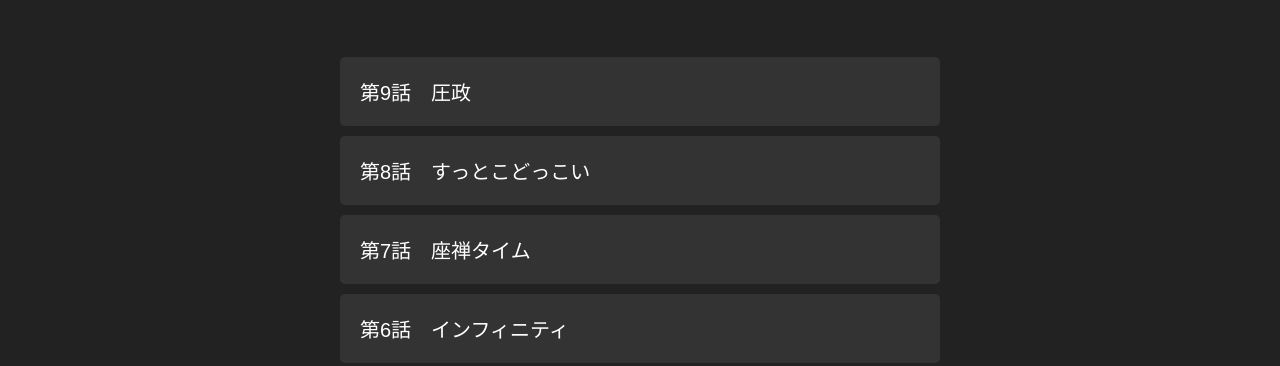
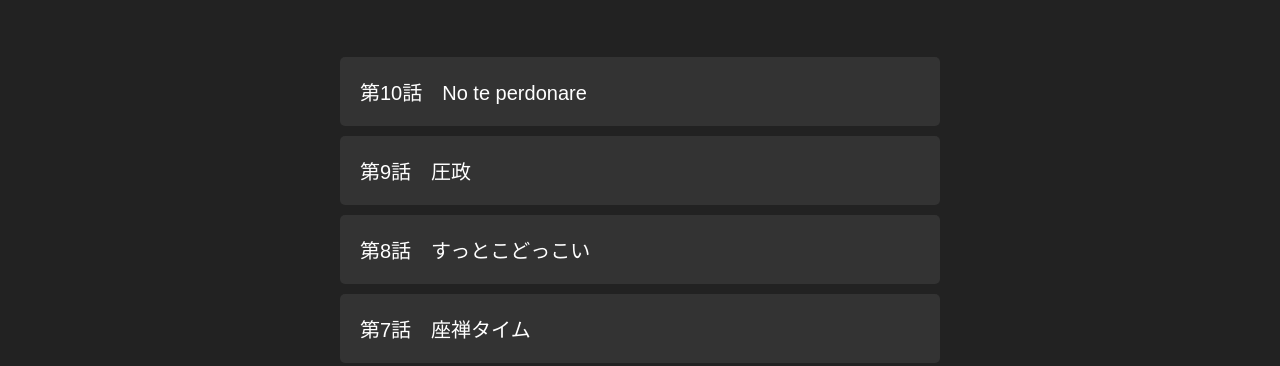
Before and after one commit to fkhr243250/dunkman.site, a plain HTML site: page index.html in a window 1280 px wide. Shown: the part 434-800 px from the top of the page. Drawn offline with Linux system fonts and the light colour scheme.

Commit message:
Update index.html

```diff
--- a/index.html
+++ b/index.html
@@ -174,6 +174,10 @@
   <!-- 話数一覧 -->
   <main class="episodes">
 
+    <a class="episode" href="episode10.html">
+      第10話　No te perdonare
+    </a>
+
     <a class="episode" href="episode9.html">
       第9話　圧政
     </a>
```
